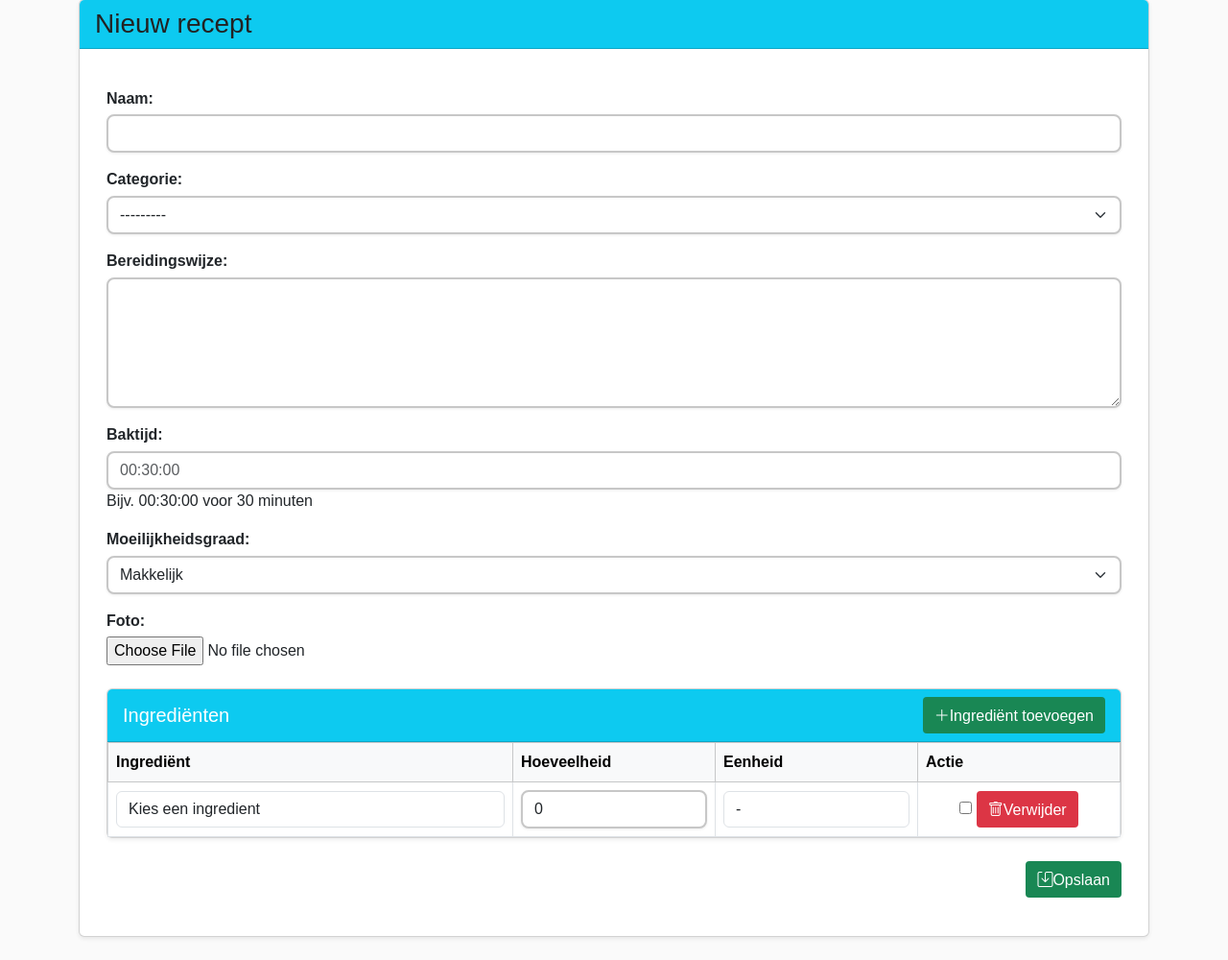
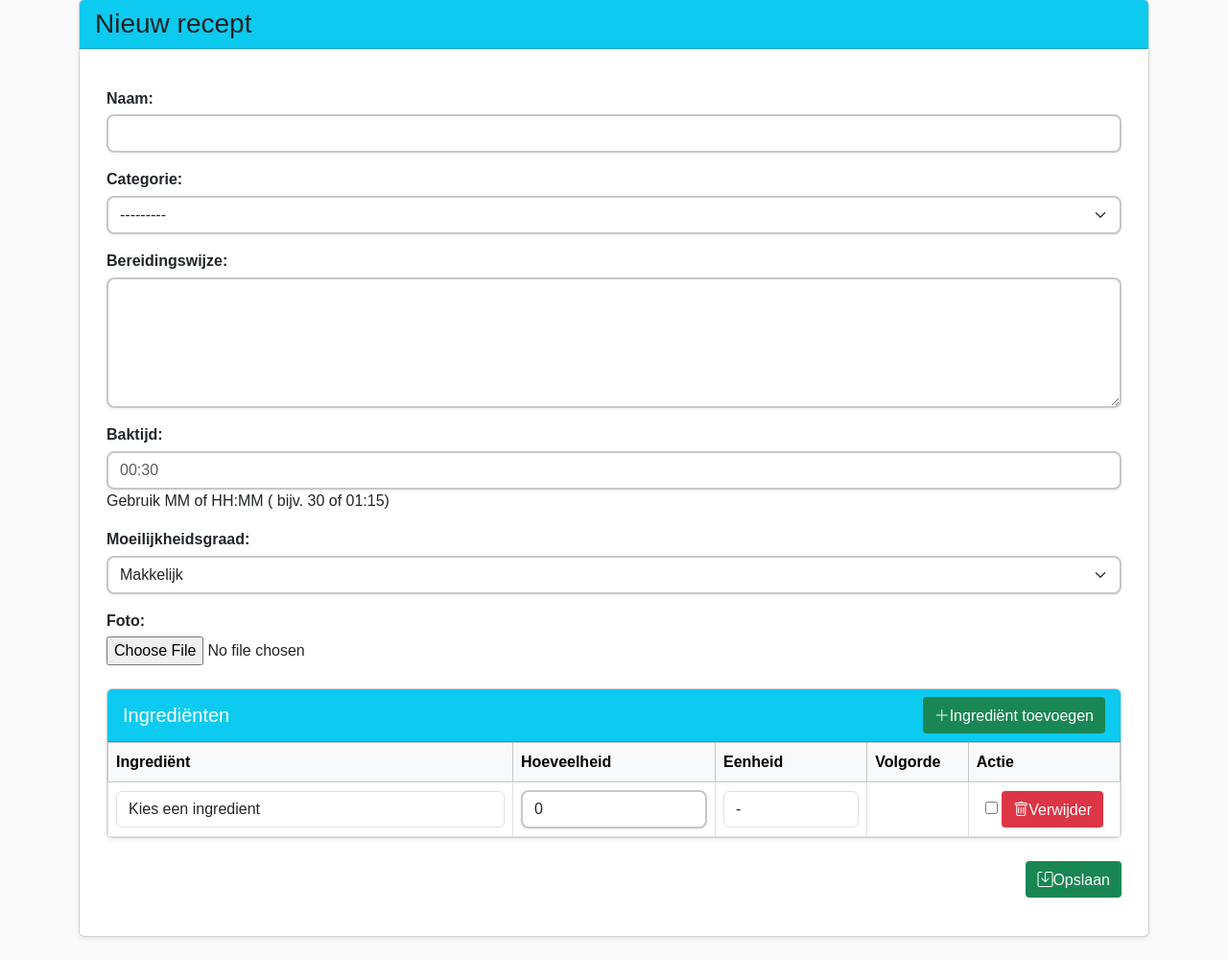
Before and after one commit to robm45/broodenbanket, a Django app: page /nieuw/ in a window 1280 px wide. Shown: the part 111-1111 px from the top of the page at 96% size. Run offline with Django 5.2, Linux system fonts and the light colour scheme; data comes from the database, SQL or seed files in the repository; data that the repository does not hold is empty; some libraries are stand-ins or nearby versions.

Commit message:
diverse aanpassingen en volgorde ingredienten ingebouwd

```diff
--- /dev/null
+++ b/apps/recepten/forms/__init__.py
@@ -0,0 +1,3 @@
+from .recept_forms import ReceptForm
+from .ingredient_forms import IngredientForm, ReceptIngredientForm, VerwijderIngredientForm, ReceptIngredientFormSet
+from .fields import MinutenDurationField
--- a/apps/recepten/forms.py
+++ b/apps/recepten/forms/ingredient_forms.py
@@ -1,20 +1,7 @@
 from django import forms
-from .models import Recept, ReceptIngredient, Ingredient
+from apps.recepten.models import Recept, ReceptIngredient, Ingredient
 from django.forms import inlineformset_factory, ModelChoiceField
 
-
-class ReceptForm(forms.ModelForm):
-    class Meta:
-        model = Recept
-        fields = ['naam', 'categorie', 'bereidingswijze', 'baktijd', 'moeilijkheidsgraad', 'foto']
-        widgets = {
-            'naam': forms.TextInput(attrs={'class': 'form-control'}),
-            'categorie': forms.Select(attrs={'class': 'form-select'}),
-            'bereidingswijze': forms.Textarea(attrs={'class': 'form-control', 'rows': 5}),
-            'baktijd': forms.TextInput(attrs={'class': 'form-control', 'placeholder': '00:30:00'}),
-            'moeilijkheidsgraad': forms.Select(attrs={'class': 'form-select'}),
-            'foto': forms.ClearableFileInput(attrs={'class': 'form-control-file'}),
-        }
 
 class IngredientForm(forms.ModelForm):
     class Meta:
--- /dev/null
+++ b/apps/recepten/forms/recept_forms.py
@@ -0,0 +1,29 @@
+from django import forms
+from apps.recepten.models import Recept, ReceptIngredient, Ingredient
+from django.forms import inlineformset_factory, ModelChoiceField
+from apps.recepten.forms.fields import MinutenDurationField
+
+class ReceptForm(forms.ModelForm):
+
+    baktijd = MinutenDurationField(
+            required=True,
+            widget=forms.TextInput(
+                attrs={
+                    'class': 'form-control',
+                    'placeholder': '00:30'
+                }
+            ),
+            help_text="Gebruik MM of HH:MM ( bijv. 30 of 01:15)"
+    )
+
+
+    class Meta:
+        model = Recept
+        fields = ['naam', 'categorie', 'bereidingswijze', 'baktijd', 'moeilijkheidsgraad', 'foto']
+        widgets = {
+            'naam': forms.TextInput(attrs={'class': 'form-control'}),
+            'categorie': forms.Select(attrs={'class': 'form-select'}),
+            'bereidingswijze': forms.Textarea(attrs={'class': 'form-control', 'rows': 5}),
+            'moeilijkheidsgraad': forms.Select(attrs={'class': 'form-select'}),
+            'foto': forms.ClearableFileInput(attrs={'class': 'form-control-file'}),
+        }
--- a/apps/recepten/models.py
+++ b/apps/recepten/models.py
@@ -97,9 +97,9 @@ class ReceptIngredient(models.Model):
     volgorde = models.PositiveIntegerField(default=0)
 
     class Meta:
-        ordering = [ 'id' ]
+        ordering = [ 'volgorde' ]
 
     def __str__(self):
         if self.eenheid:
-           return f"{self.hoeveelheid} {self.get_eenheid_display()} {self.ingredient_naam} ({self.recept.naam})"
-        return f"{self.hoeveelheid} {self.eenheid} {self.ingredient.naam} voor {self.recept.naam}"
+           return f"{self.hoeveelheid} {self.get_eenheid_display()} {self.ingredient} ({self.recept.naam})"
+        return f"{self.hoeveelheid} {self.eenheid} {self.ingredient} voor {self.recept.naam}"
--- a/apps/recepten/templates/recepten/recept_form.html
+++ b/apps/recepten/templates/recepten/recept_form.html
@@ -33,8 +33,9 @@
               <tr>
                 <th style="width:40%">Ingrediënt</th>
                 <th style="width:20%">Hoeveelheid</th>
-                <th style="width:20%">Eenheid</th>
-                <th style="width:20%">Actie</th>
+                <th style="width:15%">Eenheid</th>
+                <th style="width:10%">Volgorde</th>
+                <th style="width:15%">Actie</th>
               </tr>
             </thead>
             <tbody>
@@ -66,6 +67,32 @@
                 </td>
 
                 <td class="text-center">
+                  {% if form.instance.pk %}
+                    <div class="btn-group btn-group-sm mb-1" role="group">
+                      {% if not forloop.first %}
+                        <a
+                          href="{% url 'recepten:ingredient_omhoog' form.instance.pk %}"
+                          class="order-btn up"
+                          title="Omhoog"
+                        >
+                        <i class="bi bi-arrow-up"></i>
+                        </a>
+                      {% endif %}
+
+                      {% if not forloop.last %}
+                        <a
+                          href="{% url 'recepten:ingredient_omlaag' form.instance.pk %}"
+                          class="order-btn down"
+                          title="Omlaag"
+                        >
+                        <i class="bi bi-arrow-down"></i>
+                        </a>
+                      {% endif %}
+                    </div>
+                  {% endif %}
+                </td>
+
+                <td class="text-center">
                   {{ form.DELETE }}
                   <button type="button" class="btn btn-sm btn-danger remove-row">
                     <i class="bi bi-trash"></i> Verwijder
@@ -86,6 +113,7 @@
             <td>{% render_field ingredienten_formset.empty_form.ingredient class="form-control" %}</td>
             <td>{% render_field ingredienten_formset.empty_form.hoeveelheid class="form-control" %}</td>
             <td>{% render_field ingredienten_formset.empty_form.eenheid class="form-control" %}</td>
+            <td class= "text-center"></td>
             <td class="text-center">
               {{ ingredienten_formset.empty_form.DELETE }}
               <button type="button" class="btn btn-sm btn-danger remove-row">
--- a/apps/recepten/urls.py
+++ b/apps/recepten/urls.py
@@ -2,6 +2,7 @@ from django.urls import path, include
 from . import views
 from .views import ReceptDetailView, ReceptCreateView, IngredientListView, IngredientCreateView, ReceptUpdateView, ReceptDeleteView, ReceptCategorieListView
 from .views import export_recept_pdf
+from .views import BaseReceptMixin
 from django.conf import settings
 from django.conf.urls.static import static
 
@@ -18,4 +19,6 @@ urlpatterns = [
         path('recept/<int:pk>/export_pdf', views.export_recept_pdf, name='recept-export-pdf'),
         path('<str:categorie>/',ReceptCategorieListView.as_view(), name='recept-categorie-lijst'),
         path('recept/<int:pk>/',ReceptDetailView.as_view(), name='recept-detail'),
+        path("ingredient/<int:ri_id>/omhoog/", views.ingredient_omhoog, name="ingredient_omhoog"),
+        path("ingredient/<int:ri_id>/omlaag/", views.ingredient_omlaag, name="ingredient_omlaag"),
 ]
--- a/apps/recepten/views/recept_handling.py
+++ b/apps/recepten/views/recept_handling.py
@@ -1,8 +1,10 @@
 from django.shortcuts import render, redirect
 from django.urls import reverse_lazy
+from django.shortcuts import get_object_or_404, redirect
+from django.db import transaction
 from django.views.generic import CreateView, UpdateView, DeleteView, ListView, DetailView
-from ..models import Recept, ReceptIngredient, Ingredient
-from ..forms import ReceptForm, IngredientForm, ReceptIngredientForm, ReceptIngredientFormSet
+from apps.recepten.models import Recept, ReceptIngredient, Ingredient
+from apps.recepten.forms import ReceptForm, IngredientForm, ReceptIngredientForm, ReceptIngredientFormSet, MinutenDurationField
 from PIL import Image
 from django.core.files.base import ContentFile
 import os, io
@@ -62,15 +64,38 @@ class BaseReceptMixin:
 
 
         # Formset verwerken
-        ingredienten_formset = ReceptIngredientFormSet(self.request.POST, instance=self.object)
+        ingredienten_formset = ReceptIngredientFormSet(
+                self.request.POST,
+                instance=self.object
+        )
         if ingredienten_formset.is_valid():
-            for ingr_form in ingredienten_formset:
-                if ingr_form.cleaned_data and not ingr_form.cleaned_data.get('DELETE', False):
-                    nieuw_naam = ingr_form.cleaned_data.get("nieuw_ingredient")
-                    if nieuw_naam:
+            instances = ingredienten_formset.save(commit=False)
+
+            volgorde=0
+            for ingr_form, instance in zip(ingredienten_formset.forms, instances):
+                if ingr_form.cleaned_data.get('DELETE', False):
+                    continue
+
+                nieuw_naam = ingr_form.cleaned_data.get("nieuw_ingredient")
+                if nieuw_naam:
                         ingredient, _ = Ingredient.objects.get_or_create(naam=nieuw_naam)
                         ingr_form.instance.ingredient = ingredient
-        ingredienten_formset.save()
+
+                instance.rcept = self.object
+                instance.save()
+
+            for obj in ingredienten_formset.deleted_objects:
+                obj.delete()
+
+            qs = ReceptIngredient.objects.filter(
+                    recept=self.object
+            ).order_by("volgorde","id")
+
+            for index, ri in enumerate(qs):
+                if ri.volgorde != index:
+                    ri.volgorde = index
+                    ri.save(update_fields=["volgorde"])
+
 
         return redirect("recepten:recept-detail", pk=self.object.pk)
 
@@ -87,6 +112,8 @@ class BaseReceptMixin:
                 print("Storage heeft geen lokaal pad (bv. cloud storage).")
 
         return redirect("recepten:recept-detail", pk=self.object.pk)
+
+    # views.py
 
 
 class ReceptCreateView(BaseReceptMixin, CreateView):
@@ -107,3 +134,58 @@ class ReceptDetailView(DetailView):
     model = Recept
     template_name = 'recepten/recept_detail.html'
     context_object_name = 'recept'
+
+# Volgorde wijziging
+
+def ingredient_omhoog(request, ri_id):
+    with transaction.atomic():
+        ri = (
+            ReceptIngredient.objects
+            .select_for_update()
+            .get(pk=ri_id)
+        )
+
+        boven = (
+            ReceptIngredient.objects
+            .select_for_update()
+            .filter(
+                recept=ri.recept,
+                volgorde__lt=ri.volgorde
+            )
+            .order_by("-volgorde")
+            .first()
+        )
+
+        if boven:
+            ri.volgorde, boven.volgorde = boven.volgorde, ri.volgorde
+            ri.save(update_fields=["volgorde"])
+            boven.save(update_fields=["volgorde"])
+
+    return redirect("recepten:recept-update", pk=ri.recept.pk)
+
+
+def ingredient_omlaag(request, ri_id):
+    with transaction.atomic():
+        ri = (
+            ReceptIngredient.objects
+            .select_for_update()
+            .get(pk=ri_id)
+        )
+
+        onder = (
+            ReceptIngredient.objects
+            .select_for_update()
+            .filter(
+                recept=ri.recept,
+                volgorde__gt=ri.volgorde
+            )
+            .order_by("volgorde")
+            .first()
+        )
+
+        if onder:
+            ri.volgorde, onder.volgorde = onder.volgorde, ri.volgorde
+            ri.save(update_fields=["volgorde"])
+            onder.save(update_fields=["volgorde"])
+
+    return redirect("recepten:recept-update", pk=ri.recept.pk)
--- a/config/settings.py
+++ b/config/settings.py
@@ -194,8 +194,8 @@ MEDIA_ROOT = BASE_DIR / "media"
 
 DEFAULT_AUTO_FIELD = 'django.db.models.BigAutoField'
 
-print("BASE_DIR =", BASE_DIR)
-print("Templates dir =", BASE_DIR / "templates")
+#print("BASE_DIR =", BASE_DIR)
+#print("Templates dir =", BASE_DIR / "templates")
 
 # -------------------
 # Logging inlezen
```
Also changed, not shown: apps/recepten/forms/fields.py (added, +47 -0 lines), apps/recepten/templates/recepten/recept_detail.html (+6 -4 lines), static/css/recept.css (+33 -0 lines), apps/recepten/views/__init__.py (line endings or trailing spaces).
